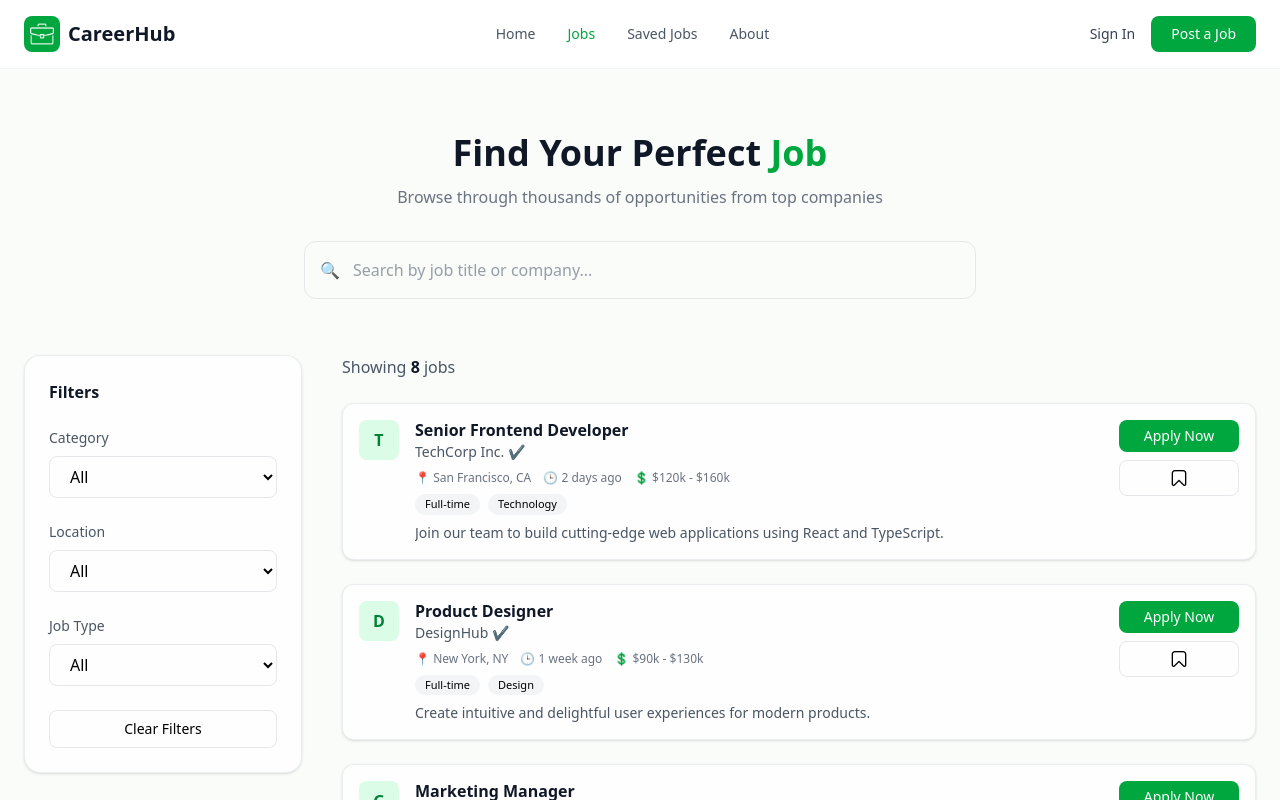
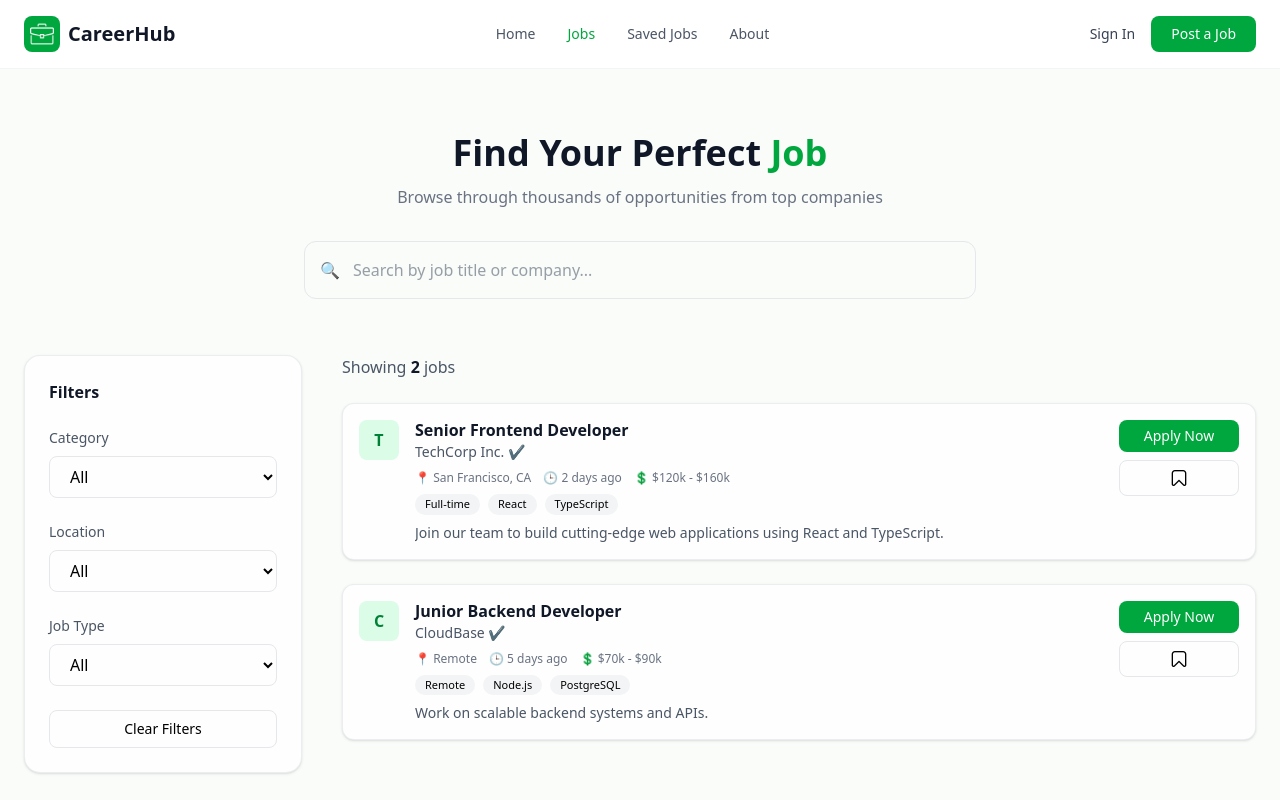
Before and after one commit to AliJoshan/CareerHub, a React (Vite) app: page /jobs in a window 1280 px wide. Shown: the top 800 px of the page. Built offline with nearby package versions, Linux system fonts and the light colour scheme.

Commit message:
Replace hardcoded job cards with API-driven data

```diff
--- /dev/null
+++ b/src/api/jobs.ts
@@ -0,0 +1,46 @@
+export type Job = {
+    id: string;
+    title: string;
+    company: string;
+    location: string;
+    type: string;
+    salary: string;
+    tags: string[];
+    description: string;
+    postedAt: string;
+};
+
+const JOBS: Job[] = [
+    {
+        id: "1",
+        title: "Senior Frontend Developer",
+        company: "TechCorp Inc.",
+        location: "San Francisco, CA",
+        type: "Full-time",
+        salary: "$120k - $160k",
+        tags: ["React", "TypeScript"],
+        description:
+            "Join our team to build cutting-edge web applications using React and TypeScript.",
+        postedAt: "2 days ago",
+    },
+    {
+        id: "2",
+        title: "Junior Backend Developer",
+        company: "CloudBase",
+        location: "Remote",
+        type: "Remote",
+        salary: "$70k - $90k",
+        tags: ["Node.js", "PostgreSQL"],
+        description:
+            "Work on scalable backend systems and APIs.",
+        postedAt: "5 days ago",
+    },
+];
+
+export function getJobs(): Promise<Job[]> {
+    return new Promise((resolve) => {
+        setTimeout(() => {
+            resolve(JOBS);
+        }, 800);
+    });
+}
--- a/src/components/jobs/JobsList.tsx
+++ b/src/components/jobs/JobsList.tsx
@@ -1,46 +1,35 @@
 import JobCard from "./JobCard";
+import type { Job } from "../../api/jobs";
 
-function JobsList() {
+type JobsListProps = {
+    jobs: Job[];
+};
+
+function JobsList({ jobs }: JobsListProps) {
     return (
         <div className="lg:col-span-3">
             <p className="text-gray-600 mb-6">
-                Showing <span className="font-semibold text-gray-900">8</span> jobs
+                Showing{" "}
+                <span className="font-semibold text-gray-900">
+                    {jobs.length}
+                </span>{" "}
+                jobs
             </p>
 
             <div className="space-y-6">
-                <JobCard
-                    letter="T"
-                    title="Senior Frontend Developer"
-                    company="TechCorp Inc."
-                    location="San Francisco, CA"
-                    time="2 days ago"
-                    salary="$120k - $160k"
-                    tags={["Full-time", "Technology"]}
-                    description="Join our team to build cutting-edge web applications using React and TypeScript."
-                />
-
-                <JobCard
-                    letter="D"
-                    title="Product Designer"
-                    company="DesignHub"
-                    location="New York, NY"
-                    time="1 week ago"
-                    salary="$90k - $130k"
-                    tags={["Full-time", "Design"]}
-                    description="Create intuitive and delightful user experiences for modern products."
-                />
-
-
-                <JobCard
-                    letter="G"
-                    title="Marketing Manager"
-                    company="GrowthLabs"
-                    location="Austin, TX"
-                    time="5 days ago"
-                    salary="$80k - $110k"
-                    tags={["Full-time", "Marketing"]}
-                    description="Lead our marketing initiatives and drive customer acquisition strategies."
-                />
+                {jobs.map((job) => (
+                    <JobCard
+                        key={job.id}
+                        letter={job.company.charAt(0)}
+                        title={job.title}
+                        company={job.company}
+                        location={job.location}
+                        time={job.postedAt}
+                        salary={job.salary}
+                        tags={[job.type, ...job.tags]}
+                        description={job.description}
+                    />
+                ))}
             </div>
         </div>
     );
--- a/src/pages/Jobs.tsx
+++ b/src/pages/Jobs.tsx
@@ -1,19 +1,35 @@
+import { useEffect, useState } from "react";
+import { getJobs } from "../api/jobs";
+import type { Job } from "../api/jobs";
 import JobsHeader from "../components/jobs/JobsHeader";
 import JobsFilters from "../components/jobs/JobsFilters";
 import JobsList from "../components/jobs/JobsList";
 
 function Jobs() {
+    const [jobs, setJobs] = useState<Job[]>([]);
+    const [loading, setLoading] = useState(true);
+
+    useEffect(() => {
+        getJobs().then((data) => {
+            setJobs(data);
+            setLoading(false);
+        });
+    }, []);
+
     return (
         <section className="min-h-screen bg-[#f9fcf9]">
             <div className="max-w-7xl mx-auto px-6 py-16">
-
                 <JobsHeader />
 
                 <div className="grid grid-cols-1 lg:grid-cols-4 gap-10">
                     <JobsFilters />
-                    <JobsList />
+
+                    {loading ? (
+                        <p>Loading jobs...</p>
+                    ) : (
+                        <JobsList jobs={jobs} />
+                    )}
                 </div>
-
             </div>
         </section>
     );
```
